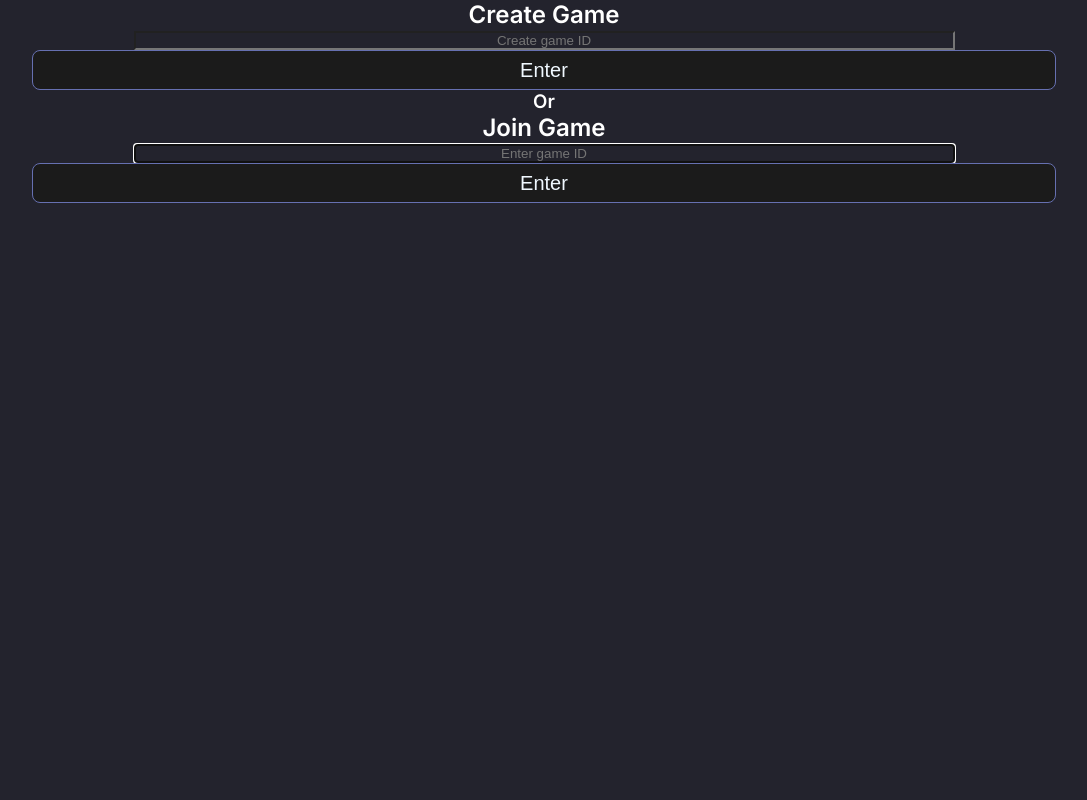
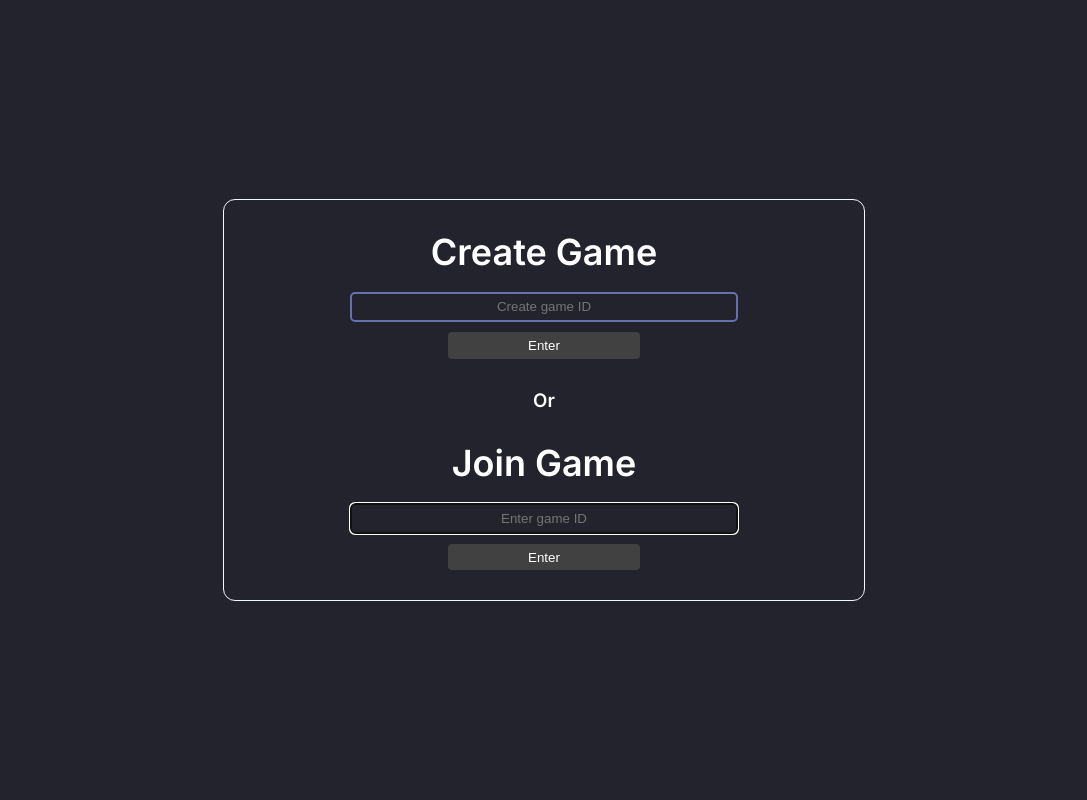
Before and after one commit to eliRoden/chess-website, a Django app: template Chess/chessApp/templates/chessapp/index.html in a window 1280 px wide. Shown: the whole page, without its empty margins (96-1183 px from the left). Run offline with Django 3.2, Linux system fonts and the light colour scheme; the template is opened without the code that fills it, so the values that code supplies are empty.

Commit message:
Update CSS for home page

```diff
--- a/Chess/chessApp/static/style.css
+++ b/Chess/chessApp/static/style.css
@@ -10,6 +10,63 @@ body {
   font-family: 'Inter', sans-serif;
   display:block;
   height: 100svh;
+}
+
+#home-page {
+  display:flex;
+  justify-content: center;
+  align-items: center;
+}
+
+#start-game {
+  display: flex;
+  flex-direction: column;
+  align-items: center;
+  border: 1px solid aliceblue;
+  width: 50%;
+  height: 50%;
+  border-radius: 12px;
+}
+
+#create-game,
+#find-game {
+  margin: auto 0;
+  display: flex;
+  flex-direction: column;
+  align-items: center;
+}
+
+#create-game > h2, #find-game > h2 {
+  margin-bottom: 0.5em;
+  font-size: 2.25em;
+}
+
+#find-game-input,
+#create-game-input {
+  width: 60%;
+  height: 2em;
+  border: 2px solid #6670b1;
+  border-radius: 5px;
+  margin-bottom: 0.75em;
+}
+
+#find-game-submit,
+#create-game-submit {
+  width: 30%;
+  height: 2em;
+  border: transparent;
+  border-radius: 4px;
+  background-color: rgb(65, 65, 65);
+}
+
+#find-game-submit:hover,
+#create-game-submit:hover {
+  border: 1px solid rgb(145, 145, 145);
+}
+
+#find-game-input:hover,
+#create-game-input:hover {
+  background-color: rgb(65, 65, 65);
 }
 
 td {
--- a/Chess/chessApp/templates/chessapp/index.html
+++ b/Chess/chessApp/templates/chessapp/index.html
@@ -11,10 +11,12 @@
     <link href="https://fonts.googleapis.com/css2?family=Inter:wght@200;300;400;500;600&display=swap" rel="stylesheet">
     <link rel="stylesheet" href="{% static 'style.css' %}">
 </head>
-<body>
+<body id="home-page">
+  <div id="start-game">
+    <div id="create-game">
       <h2>Create Game</h2>
       <input id="create-game-input" type="text" size="100" placeholder="Create game ID">
-    <input id="create-game-submit" class="new-game" type="button" value="Enter"><br>
+      <input id="create-game-submit" type="button" value="Enter">
 
       <script>
         document.querySelector('#create-game-input').focus();
@@ -32,11 +34,12 @@
             window.location.href = '/game/' + roomName + '/';
         };
       </script>
-
+    </div>
     <h3>Or</h3>
+    <div id="find-game">
       <h2>Join Game</h2>
       <input id="find-game-input" type="text" size="100" placeholder="Enter game ID">
-    <input id="find-game-submit" class="new-game" type="button" value="Enter">
+      <input id="find-game-submit" type="button" value="Enter">
 
       <script>
         document.querySelector('#find-game-input').focus();
@@ -54,6 +57,7 @@
             window.location.href = '/game/' + roomName + '/';
         };
       </script>
-
+    </div>
+  </div>
 </body>
 </html>
```
Lines whose indentation alone changed are shown as unchanged.
